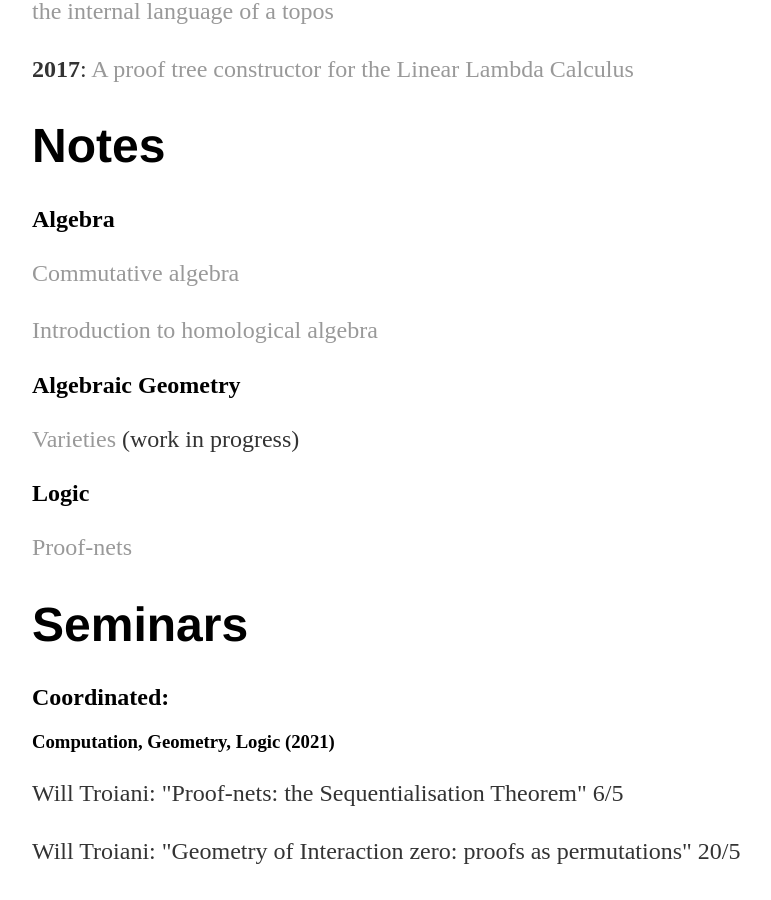
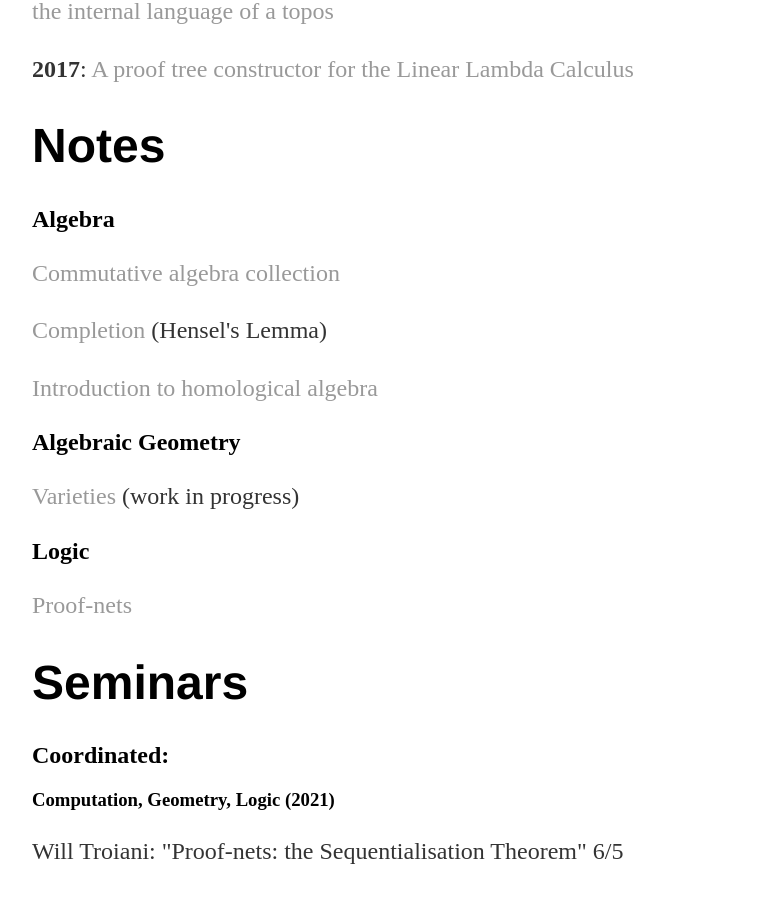
Before and after one commit to WilliamTroiani/WilliamTroiani.github.io, a Jekyll site: the page built from index.html, in a window 1280 px wide and 900 px high, scrolled down 531 px. Shown: the whole window, without its empty margins (160-931 px from the left). Built offline with Jekyll 4.4.1, drawn with Linux system fonts in a browser that asks for light colours.

Commit message:
added completion notes

```diff
--- a/index.html
+++ b/index.html
@@ -14,7 +14,8 @@ title: Will Troiani
 
 <h1>Notes</h1>
 <h2>Algebra</h2>
-<p><a href = "https://williamtroiani.github.io/pdfs/NotesonCommutativeAlgebra.pdf">Commutative algebra</a></p>
+<p><a href = "https://williamtroiani.github.io/pdfs/NotesonCommutativeAlgebra.pdf">Commutative algebra collection</a></p>
+<p><a href = "https://williamtroiani.github.io/pdfs/NotesonCompletion.pdf">Completion</a> (Hensel's Lemma)</p>
 <p><a href = "https://williamtroiani.github.io/pdfs/HomologicalAlgebra.pdf">Introduction to homological algebra</a></p>
 
 <h2>Algebraic Geometry</h2>
```
